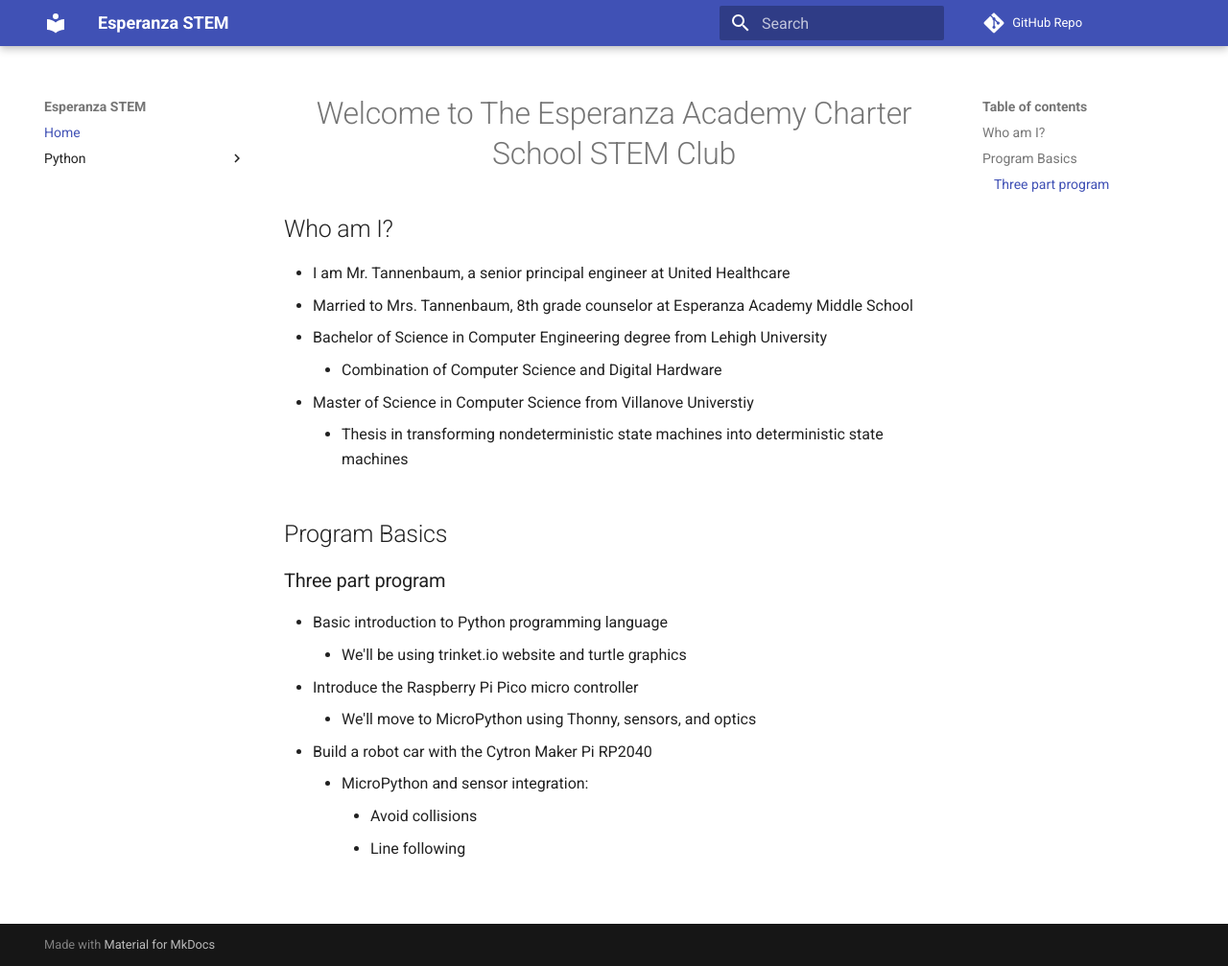
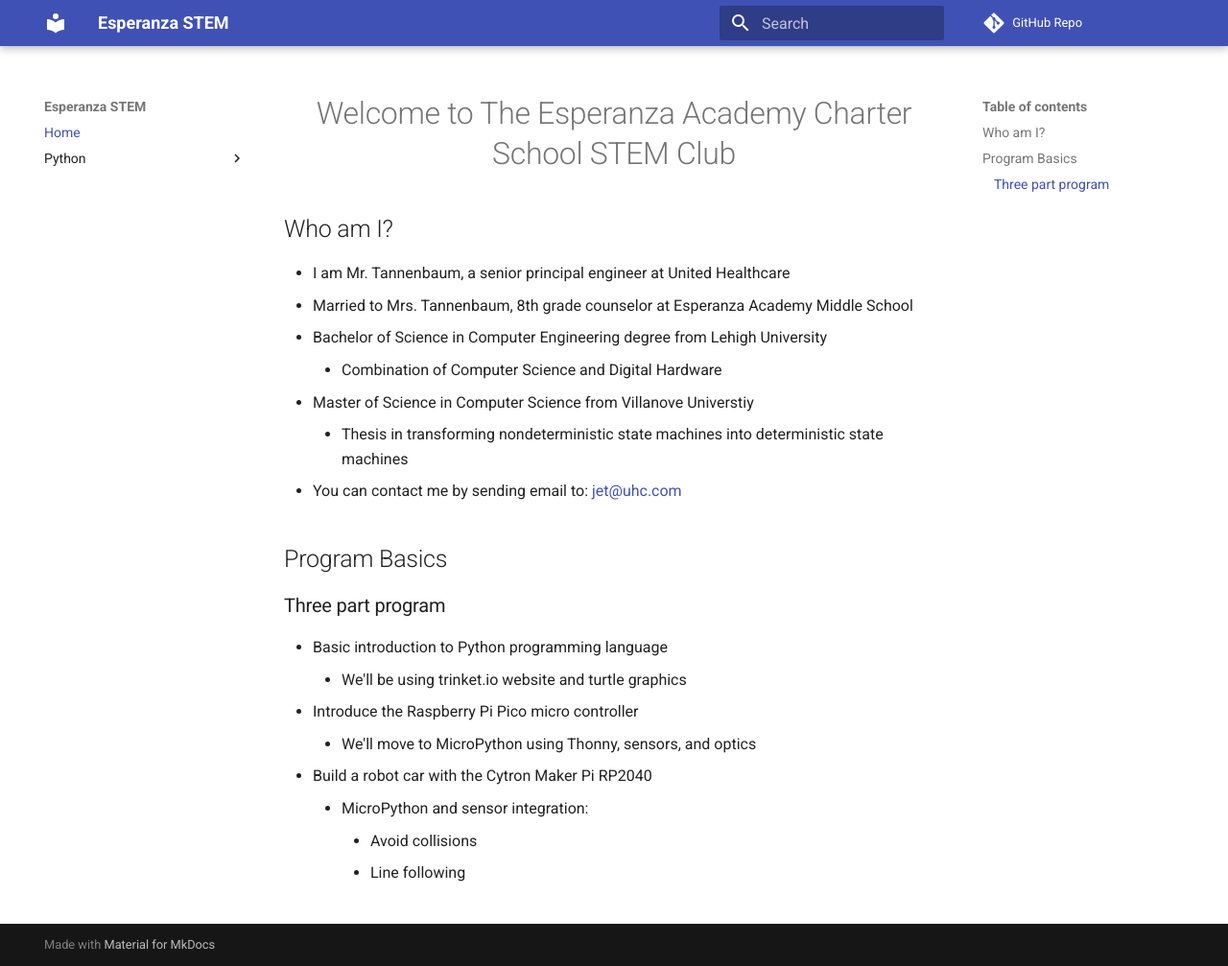
Before and after one commit to jetannenbaum/esperanzaSTEM, an MkDocs documentation site: the page built from docs/index.md, in a window 1280 px wide and 1007 px high. Shown: the whole window at 96% size. Built offline with MkDocs 1.6.1 and Material for MkDocs 9.7.7, drawn with Linux system fonts in a browser that asks for light colours; comment, search, counter and statistics services are not loaded.

Commit message:
Added my email

```diff
--- a/docs/index.md
+++ b/docs/index.md
@@ -9,6 +9,7 @@
     * Combination of Computer Science and Digital Hardware
 * Master of Science in Computer Science from Villanove Universtiy
     * Thesis in transforming nondeterministic state machines into deterministic state machines
+* You can contact me by sending email to: <a href="mailto:jet@uhc.com">jet@uhc.com</a>
 
 ## Program Basics
 
```
